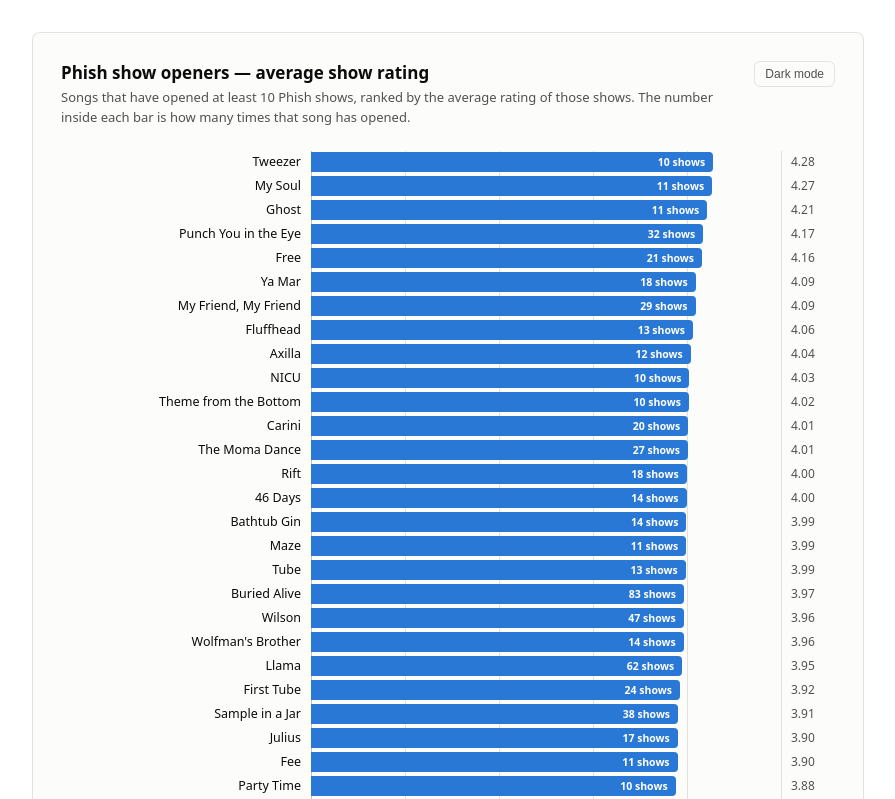
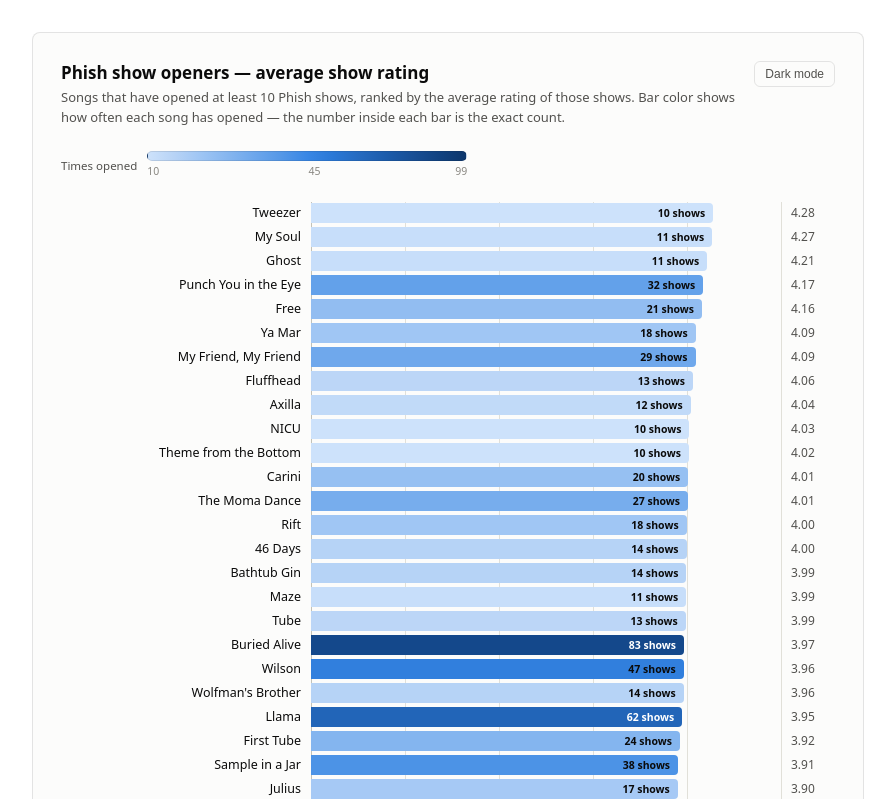
Before and after one commit to milesbeyond/phish-opener-ratings, a plain HTML site: page index.html in a window 1280 px wide. Shown: the top 799 px of the page, without its empty margins (192-1087 px from the left). Drawn offline with Linux system fonts and the light colour scheme.

Commit message:
Add volume heatmap color scale with legend

```diff
--- a/index.html
+++ b/index.html
@@ -21,8 +21,6 @@
     --text-muted:      #898781;
     --gridline:        #e1e0d9;
     --baseline:        #c3c2b7;
-    --series-1:        #2a78d6;
-    --series-1-hover:  #1c5cab;
     --border:          rgba(11, 11, 11, 0.10);
     --tooltip-bg:      #0b0b0b;
     --tooltip-text:    #ffffff;
@@ -37,8 +35,6 @@
       --text-muted:      #898781;
       --gridline:        #2c2c2a;
       --baseline:        #383835;
-      --series-1:        #3987e5;
-      --series-1-hover:  #5598e7;
       --border:          rgba(255, 255, 255, 0.10);
       --tooltip-bg:      #ffffff;
       --tooltip-text:    #0b0b0b;
@@ -53,8 +49,6 @@
     --text-muted:      #898781;
     --gridline:        #2c2c2a;
     --baseline:        #383835;
-    --series-1:        #3987e5;
-    --series-1-hover:  #5598e7;
     --border:          rgba(255, 255, 255, 0.10);
     --tooltip-bg:      #ffffff;
     --tooltip-text:    #0b0b0b;
@@ -128,9 +122,8 @@
   }
   .bar {
     height: 20px;
-    background: var(--series-1);
     border-radius: 0 4px 4px 0;
-    transition: background-color 120ms ease, filter 120ms ease;
+    transition: filter 120ms ease;
     cursor: pointer;
     display: flex;
     align-items: center;
@@ -138,7 +131,6 @@
     overflow: hidden;
   }
   .bar .bar-inline-label {
-    color: #ffffff;
     font-size: 10.5px;
     font-weight: 700;
     font-variant-numeric: tabular-nums;
@@ -147,13 +139,51 @@
   }
   .row-track:hover .bar,
   .row-track:focus-visible .bar {
-    background: var(--series-1-hover);
+    filter: brightness(1.12);
   }
   .row-track:focus-visible {
-    outline: 2px solid var(--series-1-hover);
+    outline: 2px solid var(--text-primary);
     outline-offset: 2px;
     border-radius: 4px;
   }
+
+  .legend {
+    display: flex;
+    align-items: center;
+    gap: 10px;
+    margin: 4px 0 22px;
+  }
+  .legend-title {
+    font-size: 11.5px;
+    color: var(--text-secondary);
+    white-space: nowrap;
+  }
+  .legend-scale {
+    position: relative;
+    flex: 1 1 auto;
+    max-width: 320px;
+  }
+  .legend-gradient {
+    height: 10px;
+    border-radius: 5px;
+    border: 1px solid var(--border);
+  }
+  .legend-ticks {
+    position: relative;
+    height: 16px;
+    margin-top: 3px;
+  }
+  .legend-ticks span {
+    position: absolute;
+    top: 0;
+    transform: translateX(-50%);
+    font-size: 10.5px;
+    color: var(--text-muted);
+    font-variant-numeric: tabular-nums;
+    white-space: nowrap;
+  }
+  .legend-ticks span:first-child { transform: translateX(0); }
+  .legend-ticks span:last-child { transform: translateX(-100%); }
   .row-value {
     grid-column: 3;
     display: flex;
@@ -281,14 +311,22 @@
         <h1>Phish show openers — average show rating</h1>
         <p class="subtitle">
           Songs that have opened at least 10 Phish shows, ranked by the average
-          rating of those shows. The number inside each bar is how many times
-          that song has opened.
+          rating of those shows. Bar color shows how often each song has opened
+          — the number inside each bar is the exact count.
         </p>
       </div>
       <button class="theme-toggle" id="themeToggle" type="button" aria-label="Toggle dark mode">Dark mode</button>
     </div>
 
-    <div class="chart-grid" id="chartGrid" role="img" aria-label="Bar chart of average show rating by opener song">
+    <div class="legend" id="legend">
+      <span class="legend-title">Times opened</span>
+      <div class="legend-scale">
+        <div class="legend-gradient" id="legendGradient"></div>
+        <div class="legend-ticks" id="legendTicks"></div>
+      </div>
+    </div>
+
+    <div class="chart-grid" id="chartGrid" role="img" aria-label="Bar chart of average show rating by opener song, colored by how often each song has opened">
       <div class="gridlines" id="gridlines"></div>
       <!-- rows injected by JS -->
     </div>
@@ -316,10 +354,12 @@
     </details>
 
     <footer class="note">
-      Source: Phish.net setlist and show-rating data. Bars show the average
-      user rating (0–5 scale) of shows each song opened. Opener = first song
-      of set one; shows flagged as non-standard (exclude) are omitted. Limited
-      to songs with 10 or more opens.
+      Source: Phish.net setlist and show-rating data. Bar length shows the
+      average user rating (0–5 scale) of shows each song opened; bar color
+      shows how many times that song has opened (lighter = fewer, darker =
+      more — see legend above). Opener = first song of set one; shows flagged
+      as non-standard (exclude) are omitted. Limited to songs with 10 or more
+      opens.
     </footer>
   </div>
 </div>
@@ -338,6 +378,74 @@
   const axisTicks = document.getElementById('axisTicks');
   const tooltip = document.getElementById('tooltip');
   const tableBody = document.querySelector('#dataTable tbody');
+  const legendGradient = document.getElementById('legendGradient');
+  const legendTicks = document.getElementById('legendTicks');
+
+  // Sequential "volume" ramp (times opened): one hue, light -> dark, from the
+  // skill's documented palette (palette.md, blue sequential steps 100-700).
+  const VOLUME_RAMP = [
+    '#cde2fb', '#b7d3f6', '#9ec5f4', '#86b6ef', '#6da7ec', '#5598e7',
+    '#3987e5', '#2a78d6', '#256abf', '#1c5cab', '#184f95', '#104281', '#0d366b',
+  ];
+  const INK_LIGHT = [255, 255, 255];
+  const INK_DARK = [11, 11, 11];
+
+  const hexToRgb = (hex) => {
+    const n = parseInt(hex.slice(1), 16);
+    return [(n >> 16) & 255, (n >> 8) & 255, n & 255];
+  };
+  const rgbToHex = ([r, g, b]) =>
+    '#' + [r, g, b].map((c) => Math.round(c).toString(16).padStart(2, '0')).join('');
+  const lerpRgb = (a, b, frac) => [
+    a[0] + (b[0] - a[0]) * frac,
+    a[1] + (b[1] - a[1]) * frac,
+    a[2] + (b[2] - a[2]) * frac,
+  ];
+  const colorForT = (t) => {
+    const clamped = Math.max(0, Math.min(1, t));
+    const position = clamped * (VOLUME_RAMP.length - 1);
+    const i0 = Math.floor(position);
+    const i1 = Math.min(i0 + 1, VOLUME_RAMP.length - 1);
+    const frac = position - i0;
+    return rgbToHex(lerpRgb(hexToRgb(VOLUME_RAMP[i0]), hexToRgb(VOLUME_RAMP[i1]), frac));
+  };
+  const relLuminance = ([r, g, b]) => {
+    const toLinear = (c) => {
+      const s = c / 255;
+      return s <= 0.03928 ? s / 12.92 : Math.pow((s + 0.055) / 1.055, 2.4);
+    };
+    const [rl, gl, bl] = [toLinear(r), toLinear(g), toLinear(b)];
+    return 0.2126 * rl + 0.7152 * gl + 0.0722 * bl;
+  };
+  const contrastRatio = (rgbA, rgbB) => {
+    const lA = relLuminance(rgbA), lB = relLuminance(rgbB);
+    const [lighter, darker] = lA > lB ? [lA, lB] : [lB, lA];
+    return (lighter + 0.05) / (darker + 0.05);
+  };
+  const pickInk = (fillRgb) =>
+    contrastRatio(fillRgb, INK_LIGHT) >= contrastRatio(fillRgb, INK_DARK)
+      ? 'rgb(255,255,255)'
+      : 'rgb(11,11,11)';
+
+  const volumeValues = data.map((d) => d.timesOpened);
+  const volumeMin = Math.min(...volumeValues);
+  const volumeMax = Math.max(...volumeValues);
+  // Square-root scale: volume is heavily right-skewed (a few huge outliers
+  // like Chalk Dust Torture at 99 vs. a cluster of songs at 10-20), so a
+  // linear scale would make most bars nearly indistinguishable in color.
+  const volumeToT = (value) =>
+    (Math.sqrt(value) - Math.sqrt(volumeMin)) / (Math.sqrt(volumeMax) - Math.sqrt(volumeMin));
+
+  legendGradient.style.background =
+    'linear-gradient(to right, ' + VOLUME_RAMP.join(', ') + ')';
+  const legendMidValue =
+    Math.round((((Math.sqrt(volumeMin) + Math.sqrt(volumeMax)) / 2) ** 2) / 5) * 5;
+  for (const v of [volumeMin, legendMidValue, volumeMax]) {
+    const span = document.createElement('span');
+    span.style.left = (volumeToT(v) * 100) + '%';
+    span.textContent = v;
+    legendTicks.appendChild(span);
+  }
 
   for (const t of ticks) {
     const pct = (t / domainMax) * 100;
@@ -374,11 +482,14 @@
         ' over ' + d.timesOpened + ' opens',
     );
 
+    const fillColor = colorForT(volumeToT(d.timesOpened));
     const bar = document.createElement('div');
     bar.className = 'bar';
     bar.style.width = (d.avgRating / domainMax * 100) + '%';
+    bar.style.background = fillColor;
     const inlineLabel = document.createElement('span');
     inlineLabel.className = 'bar-inline-label';
+    inlineLabel.style.color = pickInk(hexToRgb(fillColor));
     inlineLabel.textContent = d.timesOpened + ' shows';
     bar.appendChild(inlineLabel);
     track.appendChild(bar);
```
